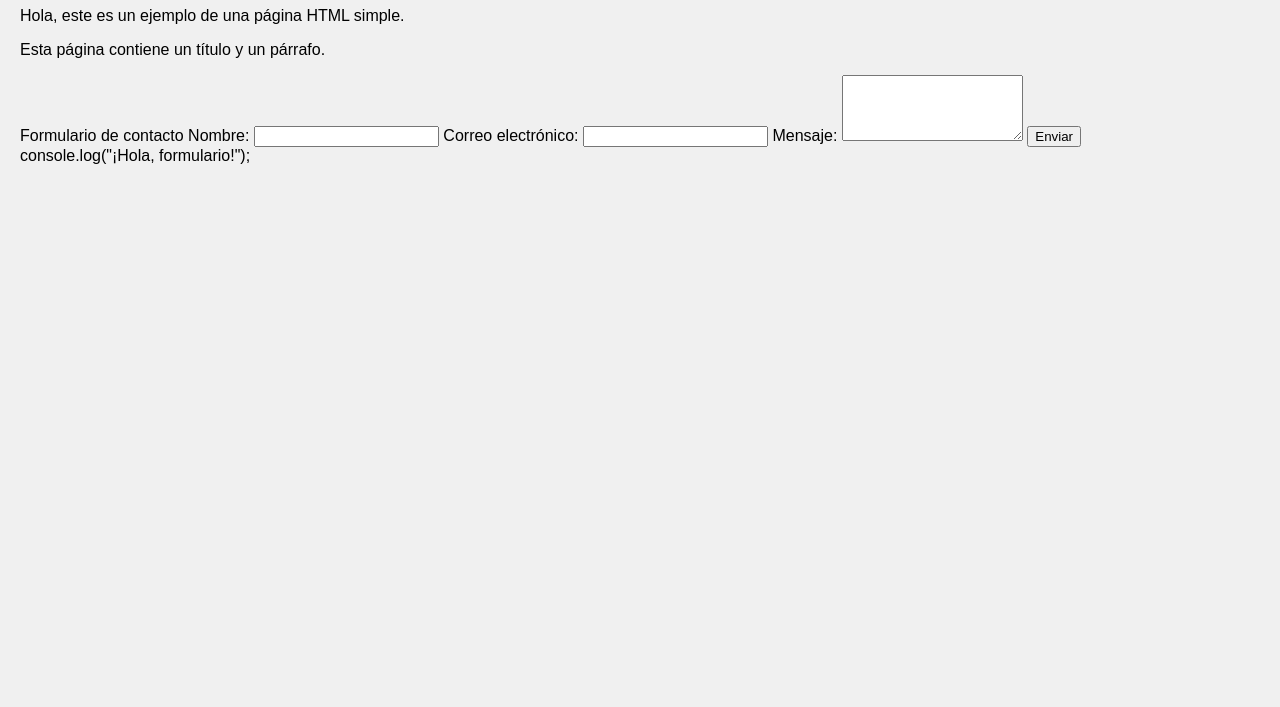
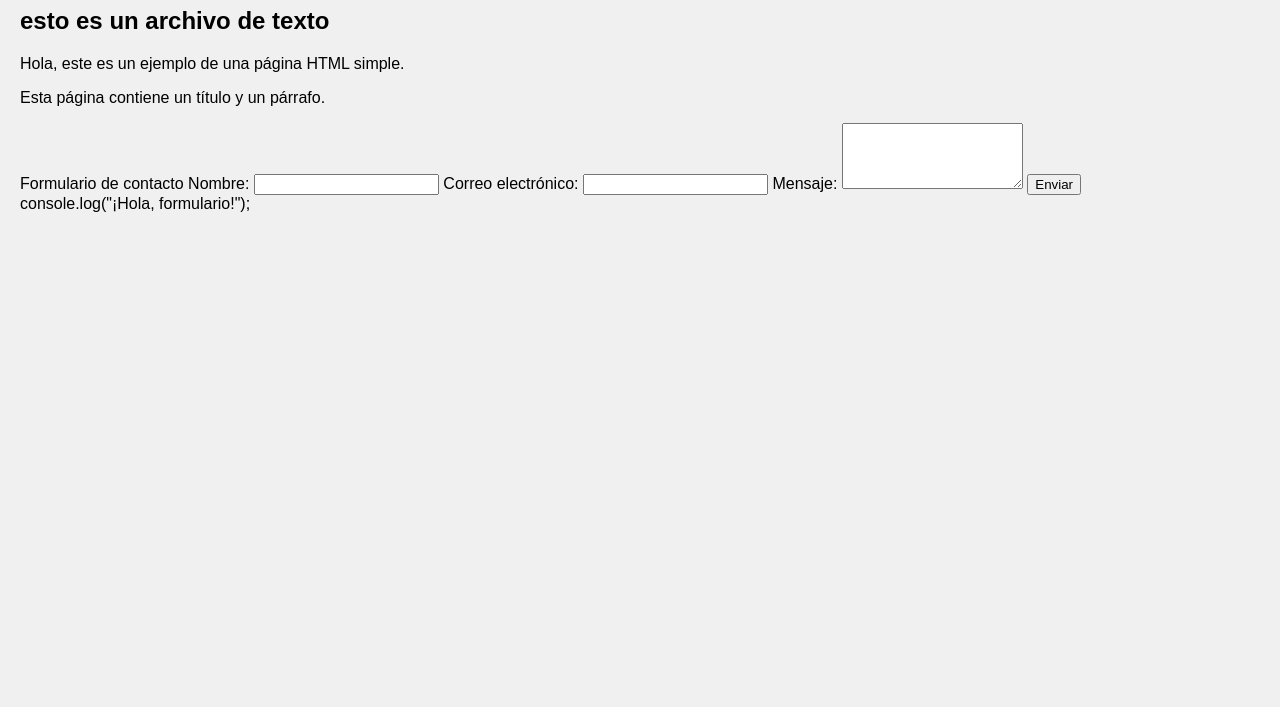
Before and after one commit to juliboiola/new-repo, a plain HTML site: page index.html in a window 1280 px wide. Shown: the part 93-800 px from the top of the page. Drawn offline with Linux system fonts and the light colour scheme; a script that the page names is missing.

Commit message:
agrego h2 en index

```diff
--- a/index.html
+++ b/index.html
@@ -8,6 +8,7 @@
 </head>
 <body>
     <h1>BUENASSSSSSSSSSSS ACTUALIZOOO!!</h1>
+    <h2>esto es un archivo de texto</h2>
     <p>Hola, este es un ejemplo de una página HTML simple.</p>
     <p>Esta página contiene un título y un párrafo.</p>
     <form>Formulario de contacto
```
